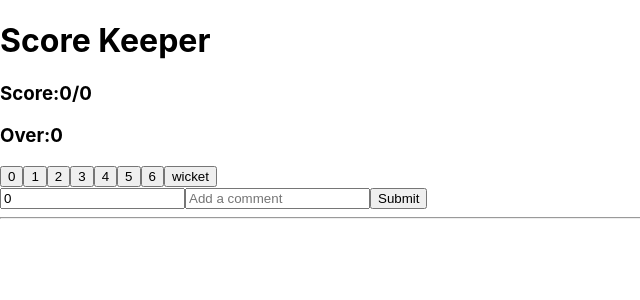
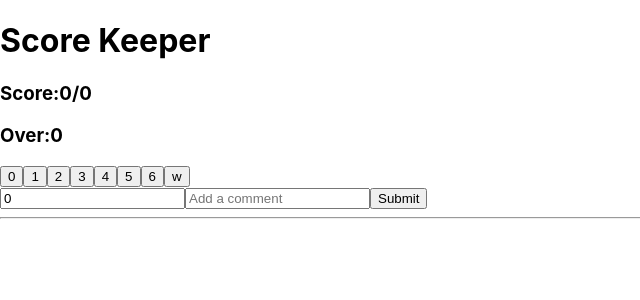
Before and after one commit to ajay09a/Score-keeper, a React (Create React App) app: page / in a window 1280 px wide. Shown: the top 300 px of the page, without its empty margins (0-640 px from the left). Built offline with nearby package versions, Linux system fonts and the light colour scheme.

Commit message:
add run button component

```diff
--- a/src/App.js
+++ b/src/components/App.js
@@ -1,4 +1,5 @@
 import { useState } from 'react';
+import Button from './Button';
 
 function App() {
   const [score, setscore] = useState(0);
@@ -58,14 +59,7 @@ function App() {
         <h1>Game Over</h1>
       ):(
       <>
-        <button onClick={handlebutton}>0</button>
-        <button onClick={handlebutton}>1</button>
-        <button onClick={handlebutton}>2</button>
-        <button onClick={handlebutton}>3</button>
-        <button onClick={handlebutton}>4</button>
-        <button onClick={handlebutton}>5</button>
-        <button onClick={handlebutton}>6</button>
-        <button onClick={handlewicket}>wicket</button>
+        <Button handlebutton={handlebutton}/>
         <br />
         <form onSubmit={handleSubmit}>
           <input value={run} readOnly />
--- /dev/null
+++ b/src/components/Button.js
@@ -0,0 +1,14 @@
+import React from 'react'
+
+const Button = ({handlebutton}) => {
+    const data = [0, 1, 2, 3, 4, 5, 6, 'w']
+  return (
+    <>
+        {data.map((num, index)=>{
+            return <button key={index} onClick={handlebutton}>{num}</button>
+        })}
+    </>
+  )
+}
+
+export default Button
--- a/src/index.js
+++ b/src/index.js
@@ -1,7 +1,7 @@
 import React from 'react';
 import ReactDOM from 'react-dom/client';
 import './index.css';
-import App from './App';
+import App from './components/App';
 
 const root = ReactDOM.createRoot(document.getElementById('root'));
 root.render(
```
